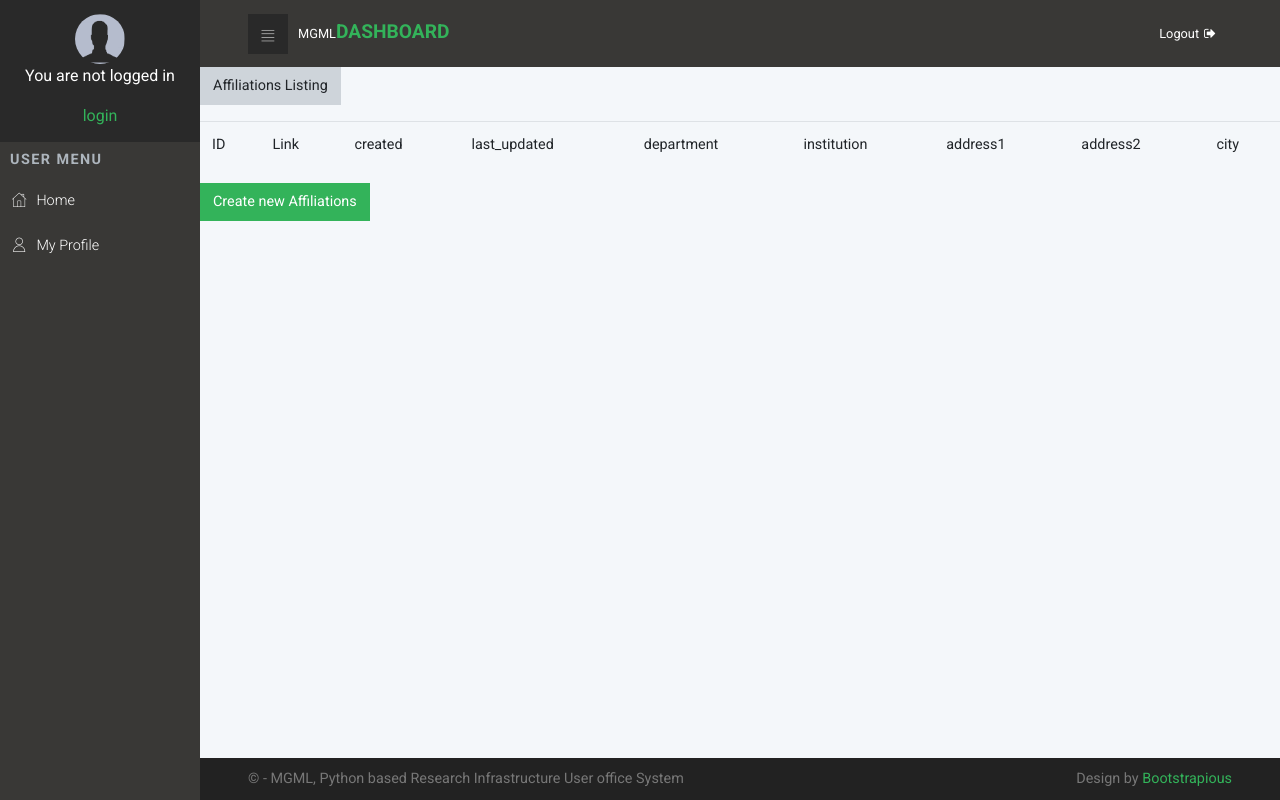
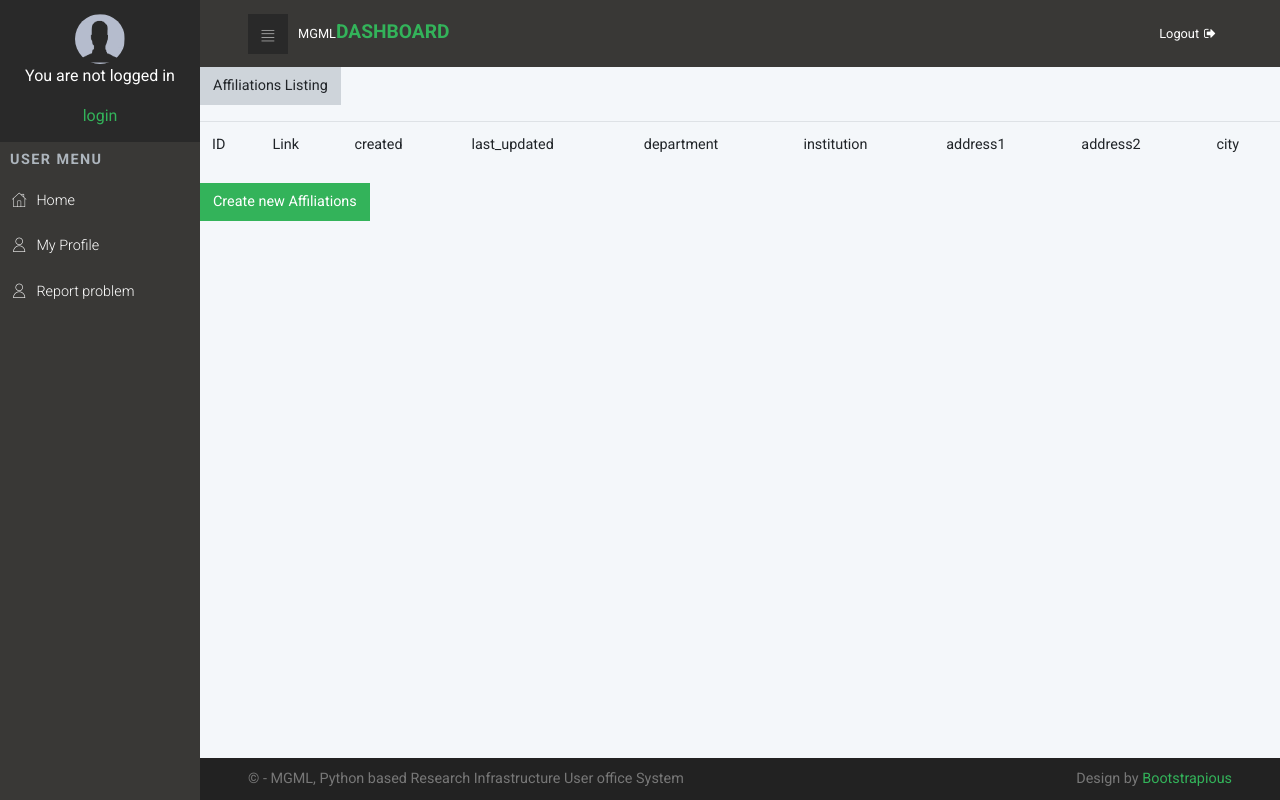
Before and after one commit to me2d09/prius, a Django app: page /app/affiliations/ in a window 1280 px wide. Run offline with Django 3.2, Linux system fonts and the light colour scheme; data that the repository does not hold is empty; some libraries are stand-ins or nearby versions.

Commit message:
Add github link

```diff
--- a/app/templates/base.html
+++ b/app/templates/base.html
@@ -60,6 +60,7 @@
             <li><a href="tables.html"> <i class="icon-grid"></i>Booking                             </a></li>
               {% endif %}
             <li><a href="/profile"> <i class="icon-user"></i>My Profile</a></li>
+            <li><a href="https://github.com/me2d09/prius/issues"> <i class="icon-user"></i>Report problem</a></li>
           </ul>
         </div>
         {% if request.user.is_superuser %}
```
